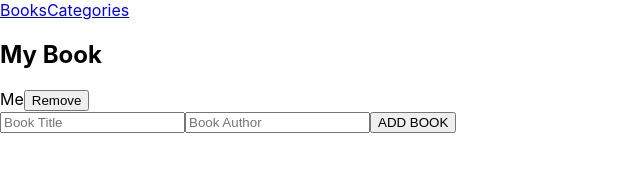
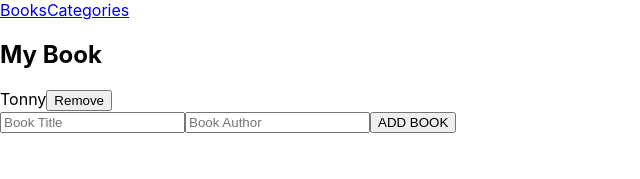
Before and after one commit to tonnymuchui/book-store, a React (Create React App) app: page / in a window 1280 px wide. Shown: the top 179 px of the page, without its empty margins (0-640 px from the left). Built offline with nearby package versions, Linux system fonts and the light colour scheme.

Commit message:
Update book component

```diff
--- a/src/components/Books.js
+++ b/src/components/Books.js
@@ -6,7 +6,7 @@ function Books() {
   return (
     <>
       <div className="books-shelf">
-        <Book title="My Book" author="Me" />
+        <Book title="My Book" author="Tonny" />
       </div>
       <AddNewBook />
     </>
```
